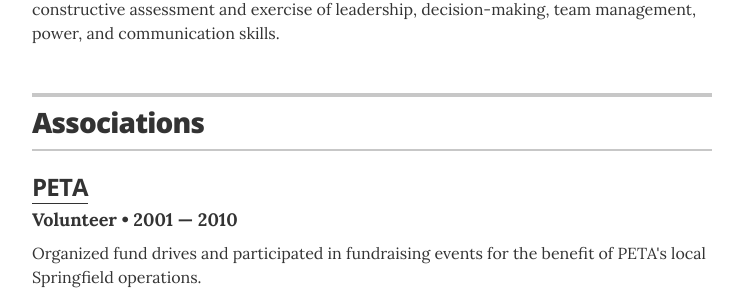
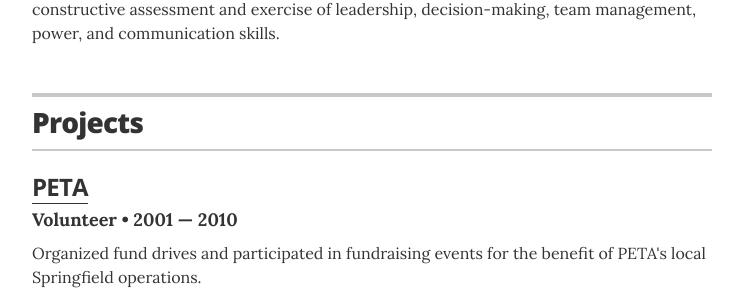
Before and after one commit to rchum/portfolio, a Jekyll site: the page built from index.html, in a window 1280 px wide. Shown: the part 1182-1483 px from the top of the page, without its empty margins (268-1011 px from the left). Built offline with Jekyll 4.4.1, drawn with Linux system fonts in a browser that asks for light colours.

Commit message:
Update resume.html

```diff
--- a/_layouts/resume.html
+++ b/_layouts/resume.html
@@ -166,7 +166,7 @@
       <section class="content-section">
 
         <header class="section-header">
-          <h2>Associations</h2>
+          <h2>Projects</h2>
         </header>
 
         {% for association in site.data.associations %}
```
